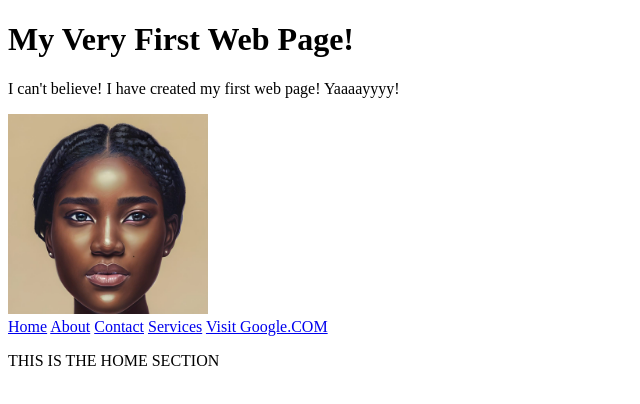
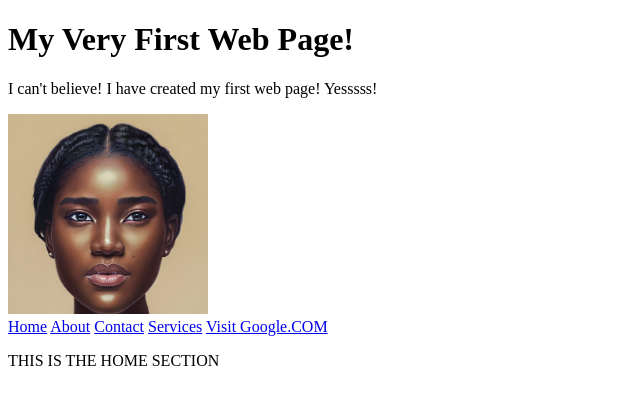
Before and after one commit to OVA-01/First_Web_Page, a plain HTML site: page Index.html in a window 1280 px wide. Shown: the top 404 px of the page, 0-640 px from the left. Drawn offline with Linux system fonts and the light colour scheme.

Commit message:
Edited P1

```diff
--- a/Index.html
+++ b/Index.html
@@ -6,7 +6,7 @@
         </head>
         <body>
             <h1>My Very First Web Page! </h1>
-            <p>I can't believe! I have created my first web page! Yaaaayyyy!</p>
+            <p>I can't believe! I have created my first web page! Yesssss!</p>
             <!-- embed image -->
              <img widht="300" height="200" src="KA.jpg" alt="This is an image of KA">
              <br>
```
